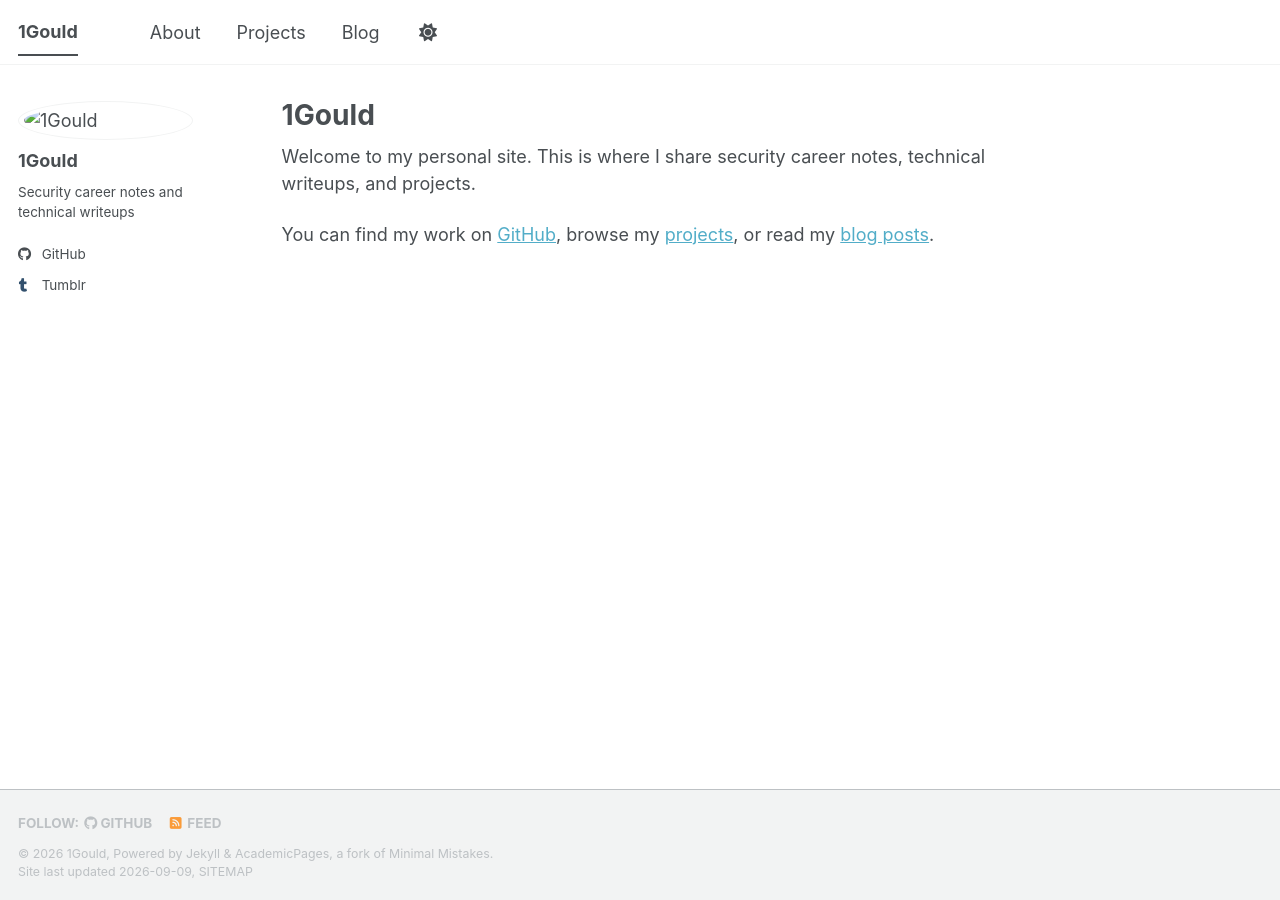
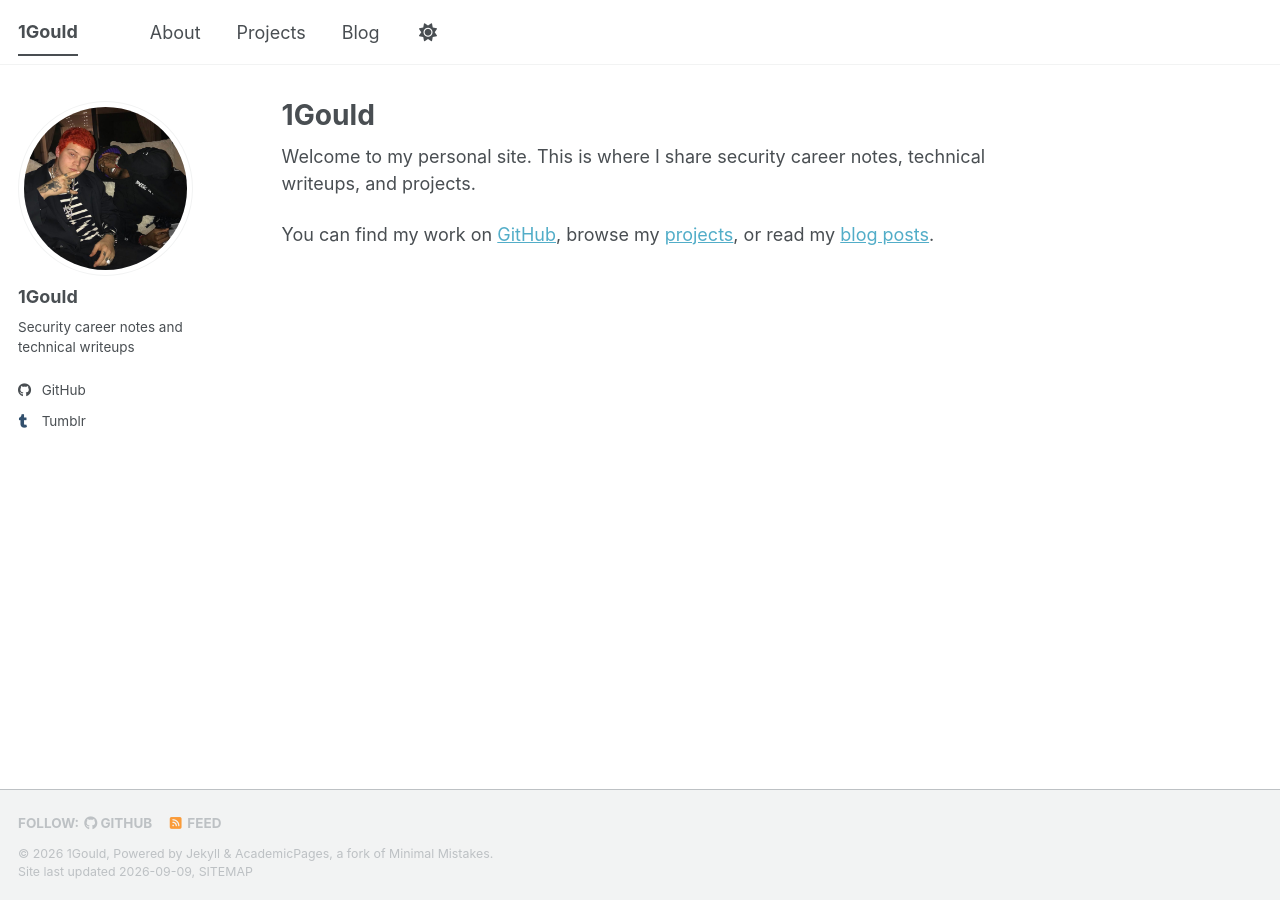
Before and after one commit to 1Gould/1gould.github.io, a Jekyll site: the page built from _pages/about.md, in a window 1280 px wide. Built offline with Jekyll 4.4.1, drawn with Linux system fonts in a browser that asks for light colours; a style sheet for code colours, icons or effects is not loaded.

Commit message:
Updated config

```diff
--- a/_config.yml
+++ b/_config.yml
@@ -23,7 +23,7 @@ repository               : "1Gould/1gould.github.io"
 #               Additional customization can be done by editing /_includes/author-profile.html
 author:
   # Biographic information
-  avatar           : images/lean.jpg
+  avatar           : lean.jpg
   name             : "1Gould"
   pronouns         : # example: "she/her"
   bio              : "Security career notes and technical writeups"
```
